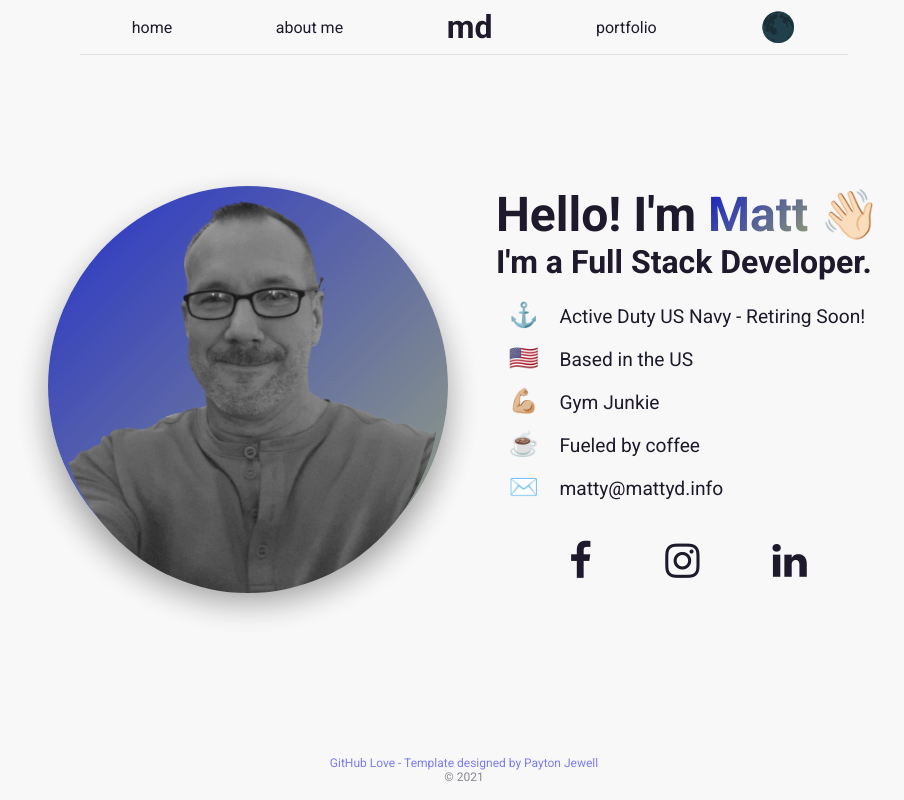
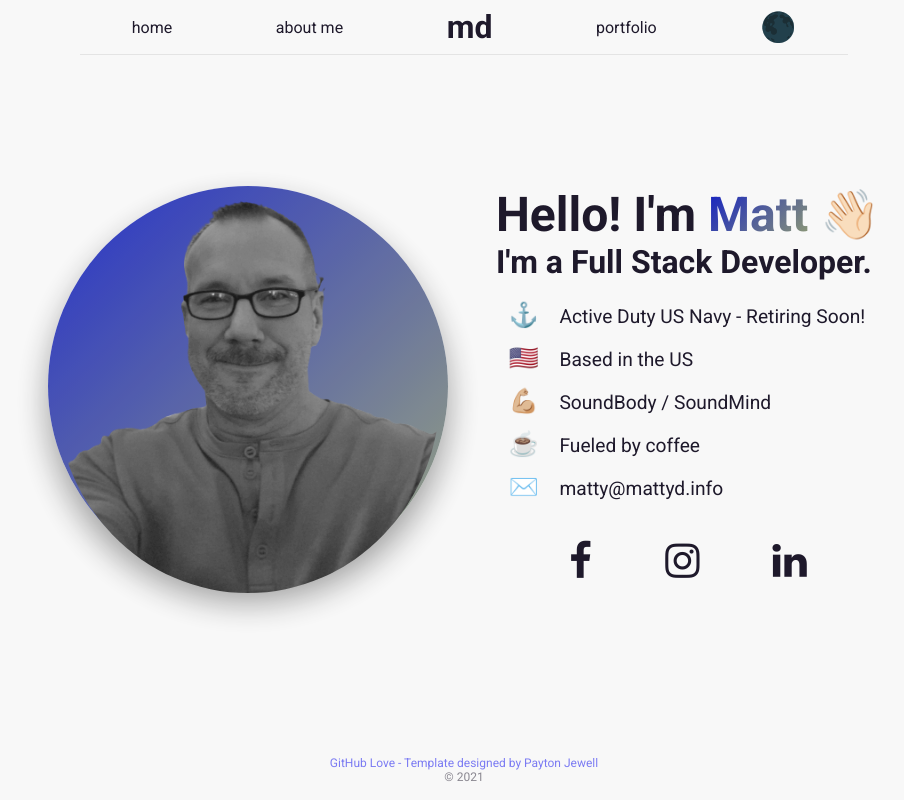
Before and after one commit to TheyCallMeMattyD/react-portfolio, a React (Create React App) app: page /#/ in a window 1280 px wide. Shown: the whole page, without its empty margins (176-1080 px from the left). Built offline with nearby package versions, Linux system fonts and the light colour scheme; the HTML template or start-up script is replaced by a standard one.

Commit message:
updated miniBio and emojis

```diff
--- a/src/Info/Info.js
+++ b/src/Info/Info.js
@@ -29,7 +29,7 @@ export const info = {
     miniBio: [ // these are just some "tidbits" about yourself. You can look at mine https://paytonjewell.github.io/#/ for an example if you'd like
         ["⚓️", "Active Duty US Navy - Retiring Soon!"],
         ["🇺🇸", "Based in the US"],
-        ["💪🏼", "Gym Junkie"],
+        ["💪🏼", "SoundBody / SoundMind"],
         ["☕️", "Fueled by coffee"],
         ["✉️", "matty@mattyd.info"],
     ],
```
